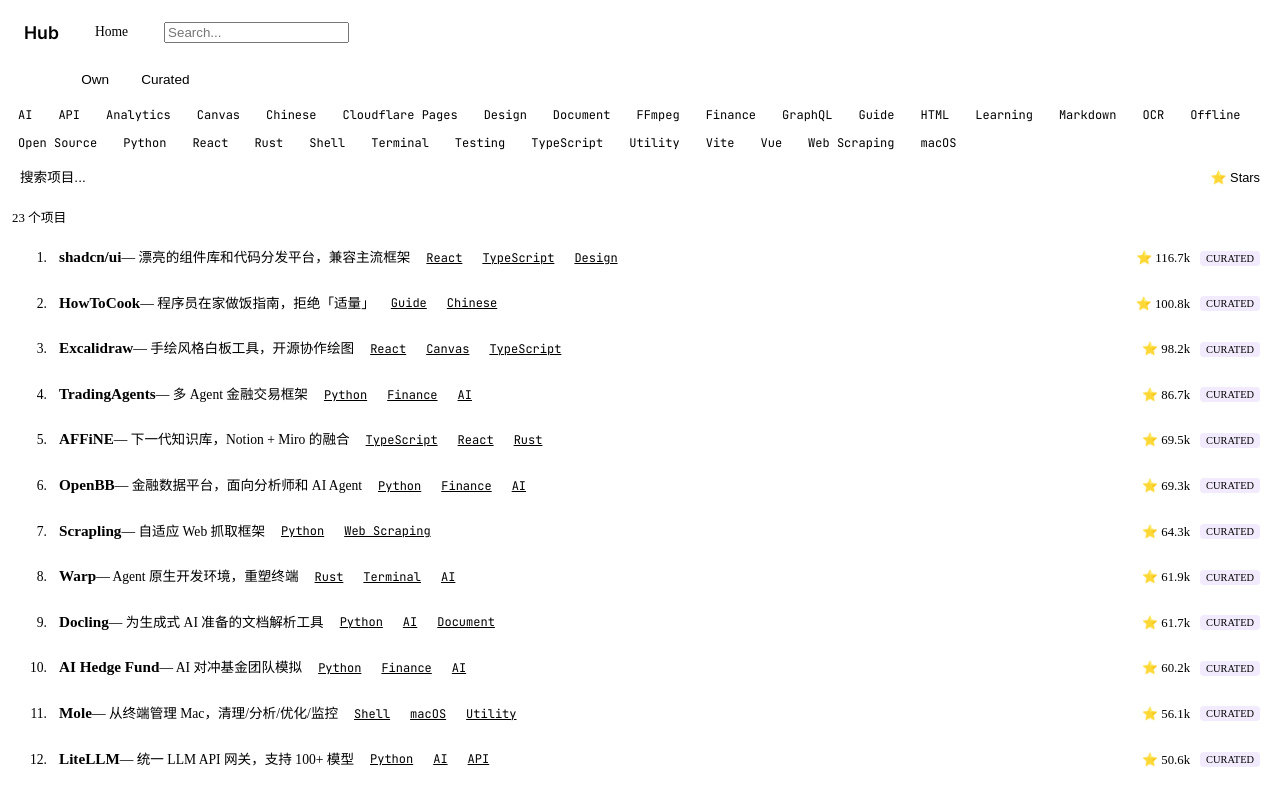
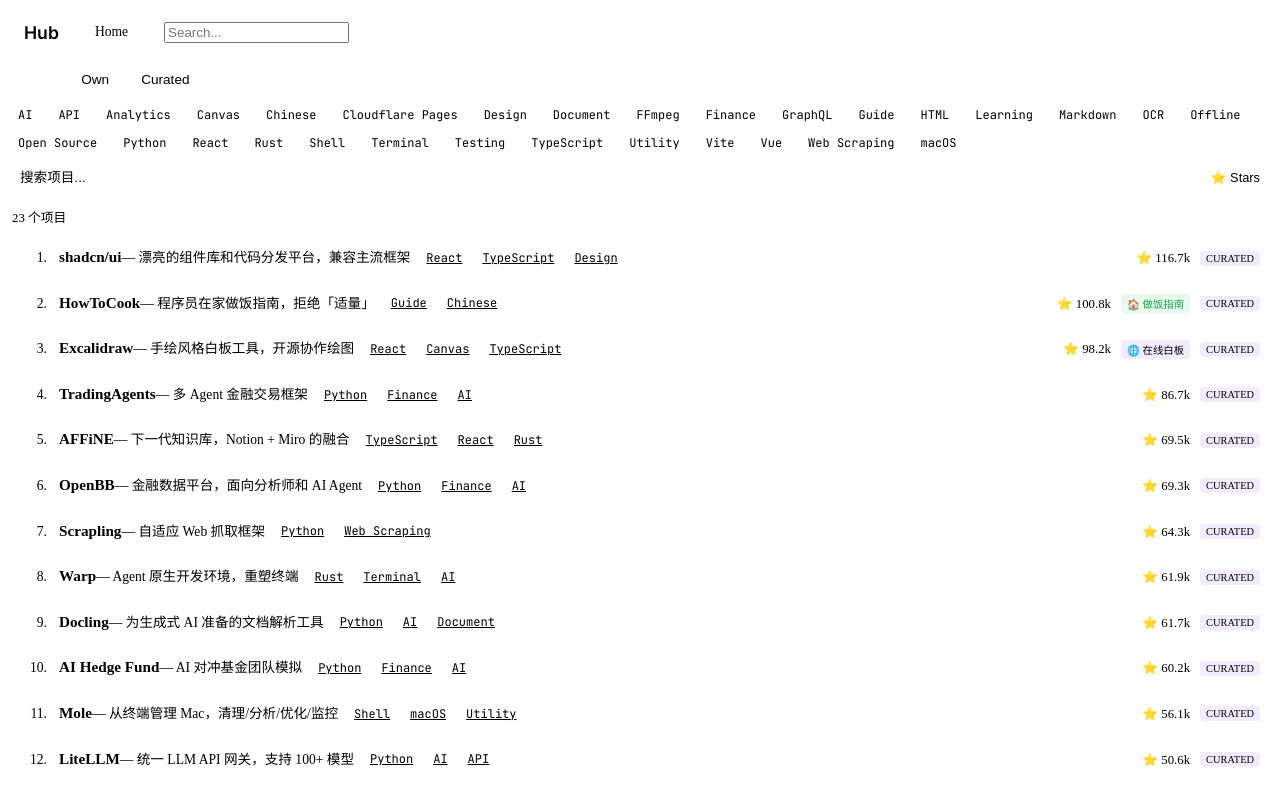
Before and after one commit to pfchai/hub, a Vue app: page /#/ in a window 1280 px wide. Shown: the top 795 px of the page. Built offline with nearby package versions, Linux system fonts and the light colour scheme; the HTML template or start-up script is replaced by a standard one.

Commit message:
feat: add deployment badge to ProjectItem list row

```diff
--- a/src/components/ProjectItem.vue
+++ b/src/components/ProjectItem.vue
@@ -19,6 +19,11 @@
     </div>
     <div class="project-item__meta">
       <span class="project-item__stars">⭐ {{ formatStars(project.stars) }}</span>
+      <span
+        v-if="project.deployment"
+        class="project-item__deploy"
+        :class="`project-item__deploy--${project.deployment.type}`"
+      >{{ project.deployment.type === 'local' ? '🏠 ' : '🌐 ' }}{{ project.deployment.label }}</span>
       <span
         class="project-item__type"
         :class="`project-item__type--${project.type}`"
@@ -104,6 +109,24 @@
   white-space: nowrap;
 }
 
+.project-item__deploy {
+  font-size: 0.65rem;
+  font-weight: 500;
+  padding: 2px 6px;
+  border-radius: 4px;
+  white-space: nowrap;
+}
+
+.project-item__deploy--local {
+  background: rgba(34, 197, 94, 0.1);
+  color: #16a34a;
+}
+
+.project-item__deploy--iframe {
+  background: rgba(124, 58, 237, 0.1);
+  color: var(--accent-curated);
+}
+
 .project-item__type {
   font-size: 0.65rem;
   font-weight: 500;
```
Also changed, not shown: 1 other file (tests, documents, lock files or other folders).
